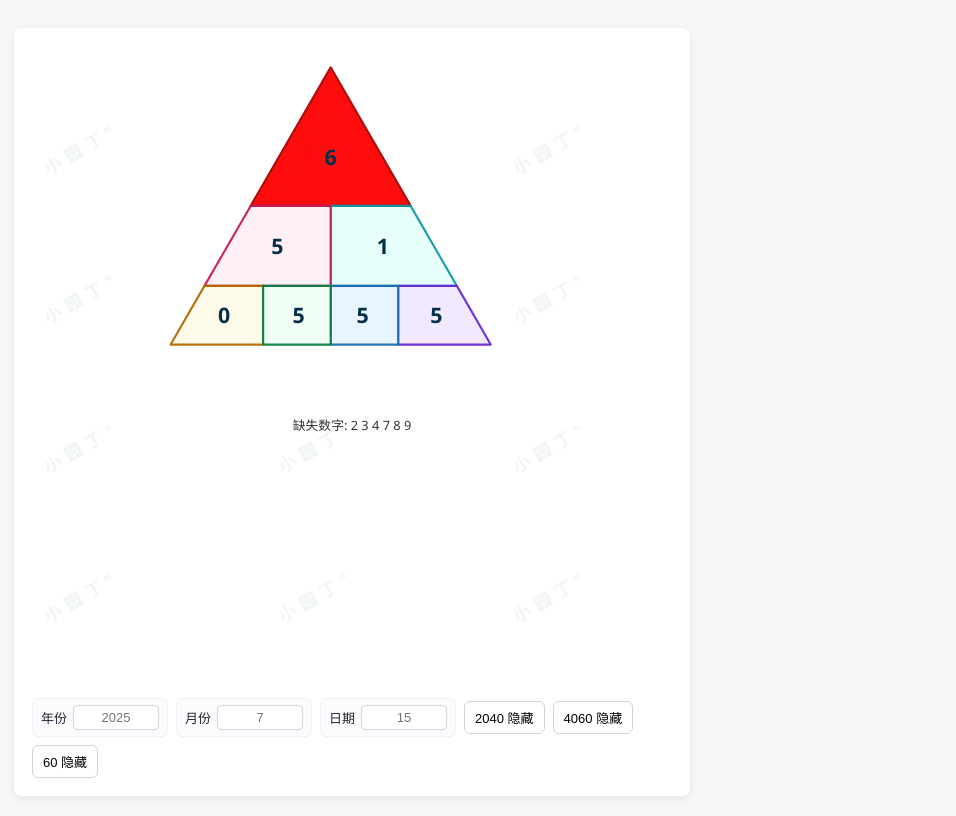
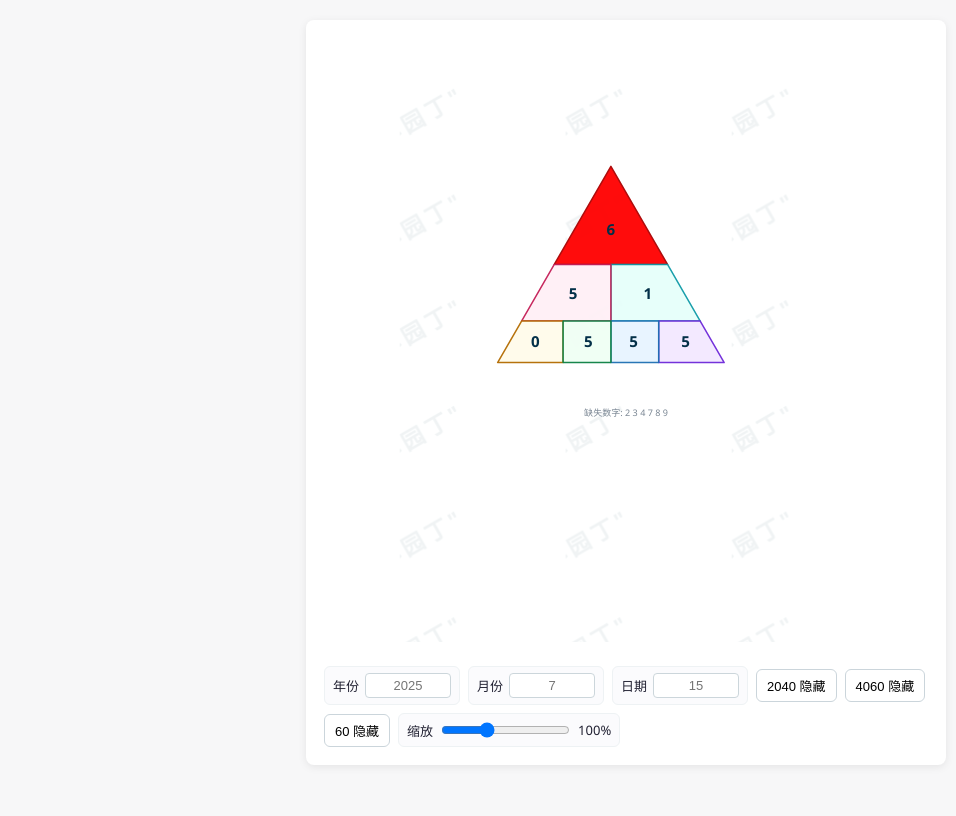
Before and after one commit to Allen-saltedfish/Allen-saltedfish.github.io, a plain HTML site: page index.html in a window 1280 px wide. Shown: the whole page, without its empty margins (14-970 px from the left). Drawn offline with Linux system fonts and the light colour scheme.

Commit message:
Update index.html

```diff
--- a/index.html
+++ b/index.html
@@ -4,24 +4,48 @@
 <head>
     <meta charset="utf-8" />
     <title>数字</title>
+    <meta name="viewport" content="width=device-width, initial-scale=1" />
     <style>
+        :root {
+            --card-max-width: 640px;
+            --gap: 8px;
+            --control-pad: 12px;
+            --bg: #f7f7f8;
+            --muted: #7b8794;
+        }
+
+        html,
         body {
-            font-family: "Segoe UI", Roboto, "Helvetica Neue", Arial;
-            background: #f7f7f8;
+            height: 100%;
+            margin: 0;
+        }
+
+        body {
+            font-family: "Segoe UI", Roboto, "Helvetica Neue", Arial, sans-serif;
+            background: var(--bg);
             padding: 20px;
-            position: relative;
+            box-sizing: border-box;
+            display: flex;
+            justify-content: center;
+            align-items: flex-start;
         }
 
         /* 背景水印：放在 SVG 内，视觉上半透明、不可交互 */
         svg .watermark {
             fill: rgba(3, 48, 72, 0.06);
             font-weight: 700;
-            font-size: 16px;
-            /* 改为 16px */
+            /* 使用相对单位并限制最大最小 */
+            font-size: clamp(10px, 1.6vw, 16px);
             letter-spacing: 6px;
             white-space: pre;
             pointer-events: none;
             user-select: none;
+        }
+
+        .container {
+            width: 100%;
+            max-width: var(--card-max-width);
+            margin: 0 12px;
         }
 
         .card {
@@ -29,17 +53,33 @@
             padding: 18px;
             border-radius: 8px;
             box-shadow: 0 2px 8px rgba(0, 0, 0, 0.08);
-            max-width: 640px;
+            max-width: 100%;
             position: relative;
             z-index: 1;
+            box-sizing: border-box;
+        }
+
+        /* 使 svg 保持方形比例并自适应 */
+        .svg-wrap {
+            width: 100%;
+            aspect-ratio: 1 / 1;
+            /* viewBox 是 600x600，保持 1:1 */
+            overflow: hidden;
+        }
+
+        svg {
+            width: 100%;
+            height: 100%;
+            display: block;
         }
 
         .controls {
             display: flex;
-            gap: 8px;
+            gap: var(--gap);
             flex-wrap: wrap;
             margin-top: 12px;
             align-items: center;
+            padding: var(--control-pad) 0 0 0;
         }
 
         .controls label {
@@ -82,12 +122,6 @@
 
         .hidden {
             display: none !important;
-        }
-
-        svg {
-            width: 100%;
-            height: auto;
-            display: block;
         }
 
         .label {
@@ -215,8 +249,9 @@
             opacity: 1;
         }
 
+        /* 使用 clamp 让 SVG 中字体随视口大小平滑缩放 */
         .center-number {
-            font-size: 20px;
+            font-size: clamp(14px, 3.6vw, 20px);
             font-weight: 600;
             fill: #033048;
             pointer-events: none;
@@ -230,17 +265,89 @@
         }
 
         .angle-label {
-            font-size: 13px;
+            font-size: clamp(12px, 2.2vw, 14px);
             fill: #045b36;
             font-weight: 600;
             pointer-events: none;
+        }
+
+        /* 控件响应式调整 */
+        @media (max-width: 640px) {
+            body {
+                padding: 12px;
+            }
+
+            .controls {
+                gap: 6px;
+            }
+
+            .controls label {
+                flex: 1 1 auto;
+                min-width: 0;
+                justify-content: space-between;
+            }
+
+            .controls input[type="text"] {
+                width: 56px;
+            }
+
+            .toggle-btn {
+                font-size: 13px;
+                padding: 8px;
+            }
+        }
+
+        @media (max-width: 480px) {
+            .controls {
+                flex-direction: column;
+                align-items: stretch;
+            }
+
+            .controls label {
+                width: 100%;
+                justify-content: space-between;
+            }
+
+            .controls input[type="text"] {
+                width: 100%;
+                max-width: 140px;
+                box-sizing: border-box;
+            }
+
+            .toggle-btn {
+                width: 100%;
+            }
+
+            .card {
+                padding: 12px;
+            }
+        }
+
+        /* 更小设备进一步压缩 */
+        @media (max-width: 360px) {
+            .center-number {
+                font-size: clamp(12px, 4.5vw, 18px);
+            }
+
+            svg .watermark {
+                font-size: clamp(8px, 2.2vw, 12px);
+                letter-spacing: 4px;
+            }
+        }
+
+        /* 缺失文本样式自适应位置 */
+        #missing {
+            font-size: clamp(10px, 1.8vw, 12px);
+            fill: var(--muted);
         }
     </style>
 </head>
 
 <body>
+    <div class="container">
         <div class="card">
-        <svg viewBox="0 0 600 600" role="img"
+            <div class="svg-wrap" aria-hidden="false">
+                <svg viewBox="0 0 600 800" role="img"
                     aria-label="30 60 90 triangle and its reflection about the leg adjacent to 30°; and a right trapezoid whose slanted side makes 60 degrees with the base"
                     xmlns="http://www.w3.org/2000/svg">
                     <!-- 使用 pattern 在整个 SVG 背景上重复水印，水印不可交互 -->
@@ -249,90 +356,105 @@
                             <!-- 在每个格子中央绘制两行文本，并旋转，使重复呈倾斜效果 -->
                             <text class="watermark" x="110" y="70" text-anchor="middle" dominant-baseline="middle"
                                 transform="rotate(-30 110 70)" aria-hidden="true">
-                        <tspan x="110" dy="-8"> "　　 小园丁"</tspan>
+                                <tspan x="110" dy="-8" style="font-size: 30px;"> "　　 小园丁"</tspan>
                             </text>
                         </pattern>
                     </defs>
 
                     <!-- 背景矩形填充重复的 pattern，放在图形下面，不可交互 -->
-            <rect x="0" y="0" width="100%" height="100%" fill="url(#wm)" aria-hidden="true" pointer-events="none" />
+                    <rect x="0" y="0" width="100%" height="100%" fill="url(#wm)" aria-hidden="true"
+                        pointer-events="none" />
 
-            <polygon id="tri-right" class="shape" points="205.00, 149.90 355.00,149.90 280.00,20.00" role="button"
-                tabindex="0" aria-pressed="false" aria-label="右侧三角形 1" />
+                    <!-- 将图形放到一个可缩放的 group 中，JS 会设置 transform 以围绕视图中心缩放 -->
+                    <g id="scaleGroup">
+                        <polygon id="tri-right" class="shape" points="205.00, 299.90 355.00,299.90 280.00,170.00"
+                            role="button" tabindex="0" aria-pressed="false" aria-label="右侧三角形 1" />
 
-            <text id="num1" class="center-number" x="280" y="106">1</text>
+                        <text id="num1" class="center-number" x="280" y="256">1</text>
 
-            <polygon id="trap-right" class="shape" points="280.00,149.90 355.00,149.90 398.30,224.90  280.00,224.90"
-                role="button" tabindex="0" aria-pressed="false"
-                aria-label="直角梯形 3，左直角边对齐到对称轴，底边长度等于三角形底边，斜边与底边夹角 60°" />
+                        <polygon id="trap-right" class="shape"
+                            points="280.00,299.90 355.00,299.90 398.30,374.90  280.00,374.90" role="button" tabindex="0"
+                            aria-pressed="false" aria-label="直角梯形 3，左直角边对齐到对称轴，底边长度等于三角形底边，斜边与底边夹角 60°" />
 
-            <polygon id="trap-left" class="shape" points="205.00,149.90 280.00,149.90 280.00,224.90  161.70,224.90"
-                role="button" tabindex="0" aria-pressed="false"
-                aria-label="直角梯形 3，左直角边对齐到对称轴，底边长度等于三角形底边，斜边与底边夹角 60°" />
+                        <polygon id="trap-left" class="shape"
+                            points="205.00,299.90 280.00,299.90 280.00,374.90  161.70,374.90" role="button" tabindex="0"
+                            aria-pressed="false" aria-label="直角梯形 3，左直角边对齐到对称轴，底边长度等于三角形底边，斜边与底边夹角 60°" />
 
-            <polygon id="third-right" class="shape" points="343.30,224.90 398.30,224.90 430.05,279.90  343.30,279.90"
-                role="button" tabindex="0" aria-pressed="false"
-                aria-label="直角梯形 3，左直角边对齐到对称轴，底边长度等于三角形底边，斜边与底边夹角 60°" />
+                        <polygon id="third-right" class="shape"
+                            points="343.30,374.90 398.30,374.90 430.05,429.90  343.30,429.90" role="button" tabindex="0"
+                            aria-pressed="false" aria-label="直角梯形 3，左直角边对齐到对称轴，底边长度等于三角形底边，斜边与底边夹角 60°" />
 
-            <polygon id="third-left" class="shape" points="161.70,224.90 216.70,224.90 216.70,279.90  129.95,279.90"
-                role="button" tabindex="0" aria-pressed="false"
-                aria-label="直角梯形 3，左直角边对齐到对称轴，底边长度等于三角形底边，斜边与底边夹角 60°" />
+                        <polygon id="third-left" class="shape"
+                            points="161.70,374.90 216.70,374.90 216.70,429.90  129.95,429.90" role="button" tabindex="0"
+                            aria-pressed="false" aria-label="直角梯形 3，左直角边对齐到对称轴，底边长度等于三角形底边，斜边与底边夹角 60°" />
 
-            <polygon id="third-1" class="shape" points="280.00,224.90 343.30,224.90 343.30,279.90  280,279.90"
-                role="button" tabindex="0" aria-pressed="false"
-                aria-label="直角梯形 3，左直角边对齐到对称轴，底边长度等于三角形底边，斜边与底边夹角 60°" />
+                        <polygon id="third-1" class="shape"
+                            points="280.00,374.90 343.30,374.90 343.30,429.90  280,429.90" role="button" tabindex="0"
+                            aria-pressed="false" aria-label="直角梯形 3，左直角边对齐到对称轴，底边长度等于三角形底边，斜边与底边夹角 60°" />
 
-            <polygon id="third-2" class="shape" points="216.70,224.90 280.00,224.90 280.0,279.90  216.7,279.90"
-                role="button" tabindex="0" aria-pressed="false"
-                aria-label="直角梯形 3，左直角边对齐到对称轴，底边长度等于三角形底边，斜边与底边夹角 60°" />
+                        <polygon id="third-2" class="shape"
+                            points="216.70,374.90 280.00,374.90 280.0,429.90  216.7,429.90" role="button" tabindex="0"
+                            aria-pressed="false" aria-label="直角梯形 3，左直角边对齐到对称轴，底边长度等于三角形底边，斜边与底边夹角 60°" />
 
-            <text id="num2" class="center-number" x="329" y="190">2</text>
-            <text id="num3" class="center-number" x="230" y="190">3</text>
-            <text id="num4" class="center-number" x="180" y="254">5</text>
-            <text id="num5" class="center-number" x="250" y="254">6</text>
-            <text id="num6" class="center-number" x="310" y="254">7</text>
-            <text id="num7" class="center-number" x="379" y="254">4</text>
+                        <text id="num2" class="center-number" x="329" y="340">2</text>
+                        <text id="num3" class="center-number" x="230" y="340">3</text>
+                        <text id="num4" class="center-number" x="180" y="404">5</text>
+                        <text id="num5" class="center-number" x="250" y="404">6</text>
+                        <text id="num6" class="center-number" x="310" y="404">7</text>
+                        <text id="num7" class="center-number" x="379" y="404">4</text>
 
-            <text id="60" class="angle-label hidden" x="408" y="180">
+                        <text id="60" class="angle-label hidden" x="408" y="330">
                             <tspan x="408" dy="0" id="60-value" style="font-size:20px"></tspan>
                             <tspan x="408" dy="1.2em" style="font-size: 14px;">[60+]</tspan>
                         </text>
-            <text id="2040" class="angle-label hidden" x="108" y="180" style="font-size:18px">
+                        <text id="2040" class="angle-label hidden" x="108" y="330" style="font-size:18px">
                             <tspan x="108" dy="0" id="2040-value" style="font-size:20px"></tspan>
                             <tspan x="108" dy="1.2em" style="font-size: 14px;">[20-40]</tspan>
                         </text>
-            <text id="4060" class="angle-label hidden" x="310" y="16" style="font-size:18px">
+                        <text id="4060" class="angle-label hidden" x="310" y="166" style="font-size:18px">
                             <tspan x="310" dy="0" id="4060-value" style="font-size:20px"></tspan>
                             <tspan x="310" dy="1.2em" style="font-size: 14px;">[40-60]</tspan>
                         </text>
 
-            <text id="missing" class="small" x="300" y="360" text-anchor="middle" fill="#7b8794">缺失数字: 8 9</text>
+                        <text id="missing" class="small" x="300" y="500" text-anchor="middle" fill="#7b8794">缺失数字: 8
+                            9</text>
+                    </g>
                 </svg>
+            </div>
 
             <div class="controls" aria-hidden="false">
                 <label>年份
                     <input id="inputYear" type="text" inputmode="numeric" aria-label="年份 (正整数)" placeholder="2025"
                         pattern="^[1-9]\d*$" title="请输入正整数（例如 2025）" maxlength="4"
-                    oninput="this.value = this.value.replace(/[^\d]/g, ''); if(this.value==='0') this.value=''; if(this.value.length>4) this.value=this.value.slice(0,4);" />
+                        oninput="this.value = this.value.replace(/[^\d]/g, '').slice(0,4);" />
                 </label>
                 <label>月份
                     <input id="inputMonth" type="text" inputmode="numeric" aria-label="月份 (1-12)" placeholder="7"
                         pattern="^(?:[1-9]|1[0-2])$" title="请输入 1 到 12 的整数" maxlength="2"
-                    oninput="this.value = this.value.replace(/[^\d]/g, ''); if(this.value){let n=Number(this.value); if(n<1) this.value=''; else if(n>12) this.value='12';}" />
+                        oninput="(function(el){const v=el.value.replace(/[^\d]/g,'').slice(0,2); if(v===''){el.value=''; return;} let n=Number(v); if(n<1) n=1; if(n>12) n=12; el.value=String(n);})(this)" />
                 </label>
                 <label>日期
                     <input id="inputDay" type="text" inputmode="numeric" aria-label="日期 (1-31)" placeholder="15"
                         pattern="^(?:[1-9]|[12][0-9]|3[01])$" title="请输入 1 到 31 的整数" maxlength="2"
-                    oninput="this.value = this.value.replace(/[^\d]/g, ''); if(this.value){let n=Number(this.value); if(n<1) this.value=''; else if(n>31) this.value='31';}" />
+                        oninput="(function(el){const v=el.value.replace(/[^\d]/g,'').slice(0,2); if(v===''){el.value=''; return;} let n=Number(v); if(n<1) n=1; if(n>31) n=31; el.value=String(n);})(this)" />
                 </label>
 
                 <!-- 新增：控制 60/2/3 显示隐藏的按钮 -->
-
                 <button id="btnExtra2" type="button" class="toggle-btn" data-target="2040"
                     aria-pressed="false">20-40</button>
                 <button id="btnExtra3" type="button" class="toggle-btn" data-target="4060"
                     aria-pressed="false">40-60</button>
-            <button id="btnExtra1" type="button" class="toggle-btn" data-target="60" aria-pressed="false">60+</button>
+                <button id="btnExtra1" type="button" class="toggle-btn" data-target="60"
+                    aria-pressed="false">60+</button>
+
+                <!-- 新增：缩放滑块 -->
+                <label aria-label="缩放比例">
+                    缩放
+                    <input id="scaleSlider" type="range" min="50" max="200" value="100" step="1" aria-valuemin="50"
+                        aria-valuemax="200" aria-valuenow="100" />
+                    <span id="scaleValue" aria-live="polite">100%</span>
+                </label>
+            </div>
         </div>
     </div>
 
@@ -441,18 +563,14 @@
                 const extra_1_value_2 = reduceToOneDigit(yearLowReduced + secRight);
                 const extra_1_value_3 = reduceToOneDigit(extra_1_value_1 + extra_1_value_2);
 
-
-
                 console.log('extra2', monthReduced, secLeft, dayReduced)
                 const extra_2_value_1 = reduceToOneDigit(monthReduced + secLeft);
                 const extra_2_value_2 = reduceToOneDigit(dayReduced + secLeft);
                 const extra_2_value_3 = reduceToOneDigit(extra_2_value_1 + extra_2_value_2);
 
-
                 const extra_3_value_1 = reduceToOneDigit(triBase + secRight);
                 const extra_3_value_2 = reduceToOneDigit(triBase + secLeft);
                 const extra_3_value_3 = reduceToOneDigit(extra_3_value_1 + extra_3_value_2);
-
 
                 setExtraText(extra1El, String(extra_1_value_1) + String(extra_1_value_2) + String(extra_1_value_3));
                 setExtraText(extra2El, String(extra_2_value_1) + String(extra_2_value_2) + String(extra_2_value_3));
@@ -516,6 +634,36 @@
                 const v = (text || '').toString().trim().slice(0, 20);
                 targetEl.textContent = v;
             }
+
+            // ---- 新增：缩放滑块逻辑 ----
+            const scaleSlider = document.getElementById('scaleSlider');
+            const scaleValue = document.getElementById('scaleValue');
+            const scaleGroup = document.getElementById('scaleGroup');
+            // 视口中心，基于 viewBox 600x600 的中心点（300,300）
+            const cx = 300, cy = 300;
+
+            function applyScaleFromPct(pct) {
+                const s = (Number(pct) || 100) / 100;
+                // 使用 transform attribute 做缩放并保持以视图中心为锚点
+                // translate(cx,cy) scale(s) translate(-cx,-cy)
+                if (scaleGroup) {
+                    scaleGroup.setAttribute('transform', `translate(${cx} ${cy}) scale(${s}) translate(${-cx} ${-cy})`);
+                }
+                if (scaleValue) {
+                    scaleValue.textContent = `${pct}%`;
+                }
+                if (scaleSlider) {
+                    scaleSlider.setAttribute('aria-valuenow', String(pct));
+                }
+            }
+
+            if (scaleSlider) {
+                scaleSlider.addEventListener('input', (e) => {
+                    applyScaleFromPct(e.target.value);
+                });
+                // 初始化
+                applyScaleFromPct(scaleSlider.value || 100);
+            }
         })();
     </script>
 </body>
```
Lines whose indentation alone changed are shown as unchanged.
